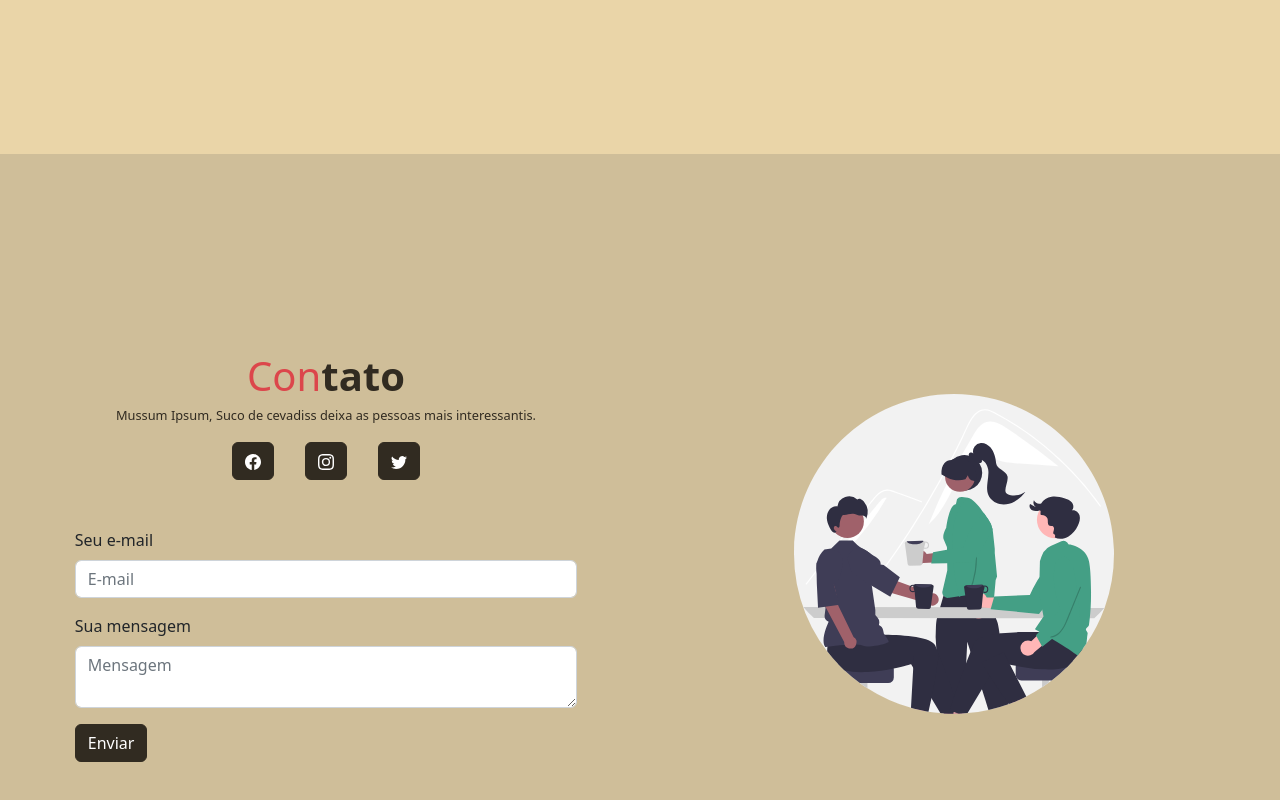
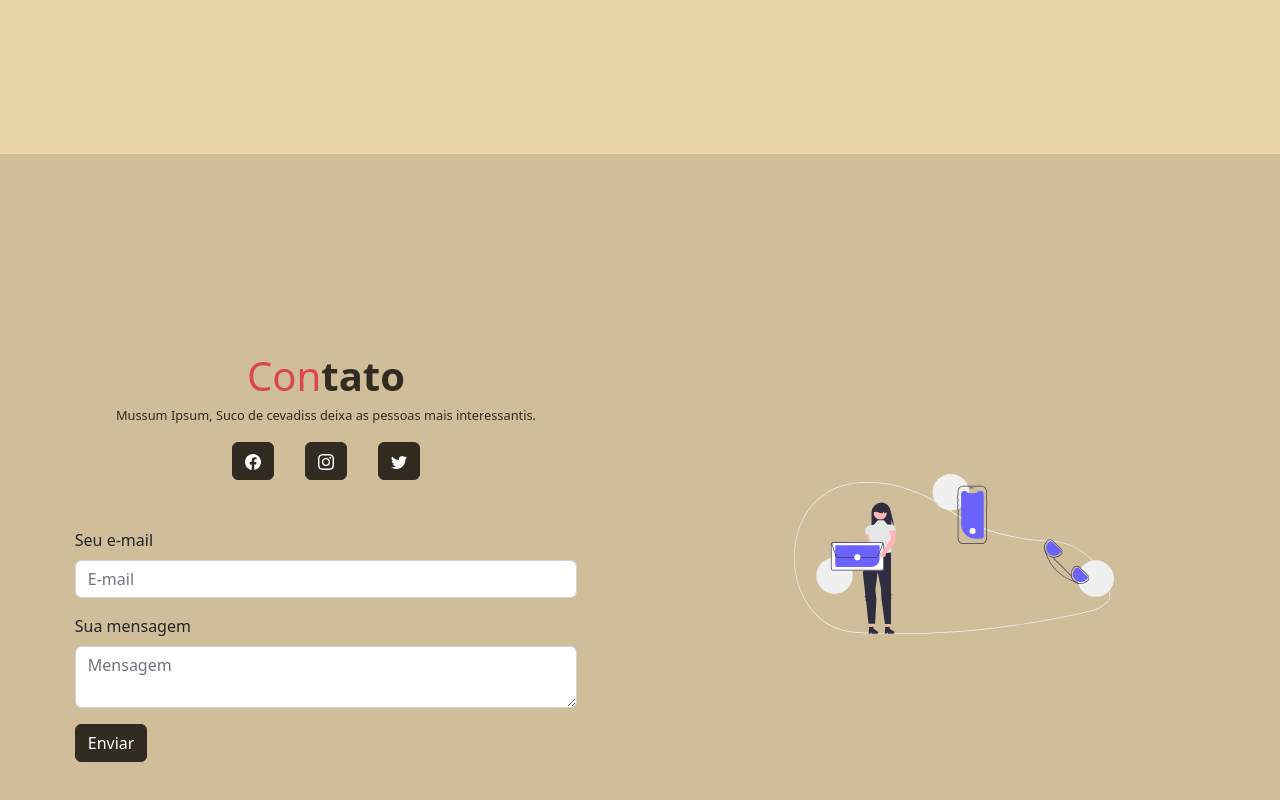
Before and after one commit to LoloLouise/Projeto-banco, a React (Create React App) app: page / in a window 1280 px wide. Shown: the part 2246-3046 px from the top of the page. Built offline with nearby package versions, Linux system fonts and the light colour scheme.

Commit message:
changed the contact illustration

```diff
--- a/src/pages/Contact/index.jsx
+++ b/src/pages/Contact/index.jsx
@@ -1,6 +1,6 @@
 import Button from 'react-bootstrap/Button';
 import Form from 'react-bootstrap/Form';
-import PartnersImage from '../../assets/images/conversation.svg';
+import ContactImage from '../../assets/images/contact.svg';
 import { BsFacebook, BsInstagram, BsTwitter } from 'react-icons/bs';
 import './styles.scss';
 
@@ -48,7 +48,7 @@ const Contact = () => {
       </div>
       <div className='contactRightContainer'>
         <div className='contactImage'>
-          <img src={PartnersImage} alt='' />
+          <img src={ContactImage} alt='' />
         </div>
       </div>
     </div>
```
Also changed, not shown: src/assets/images/contact.svg (added).
